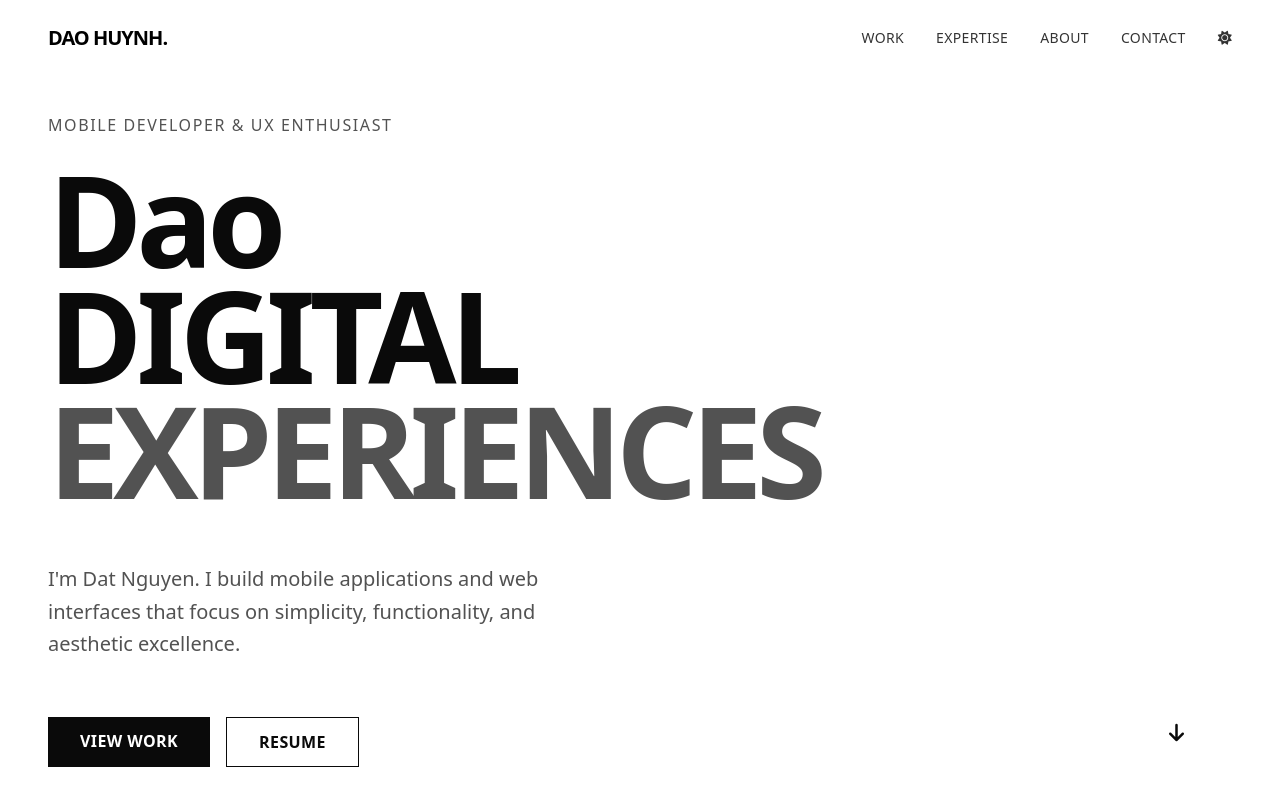
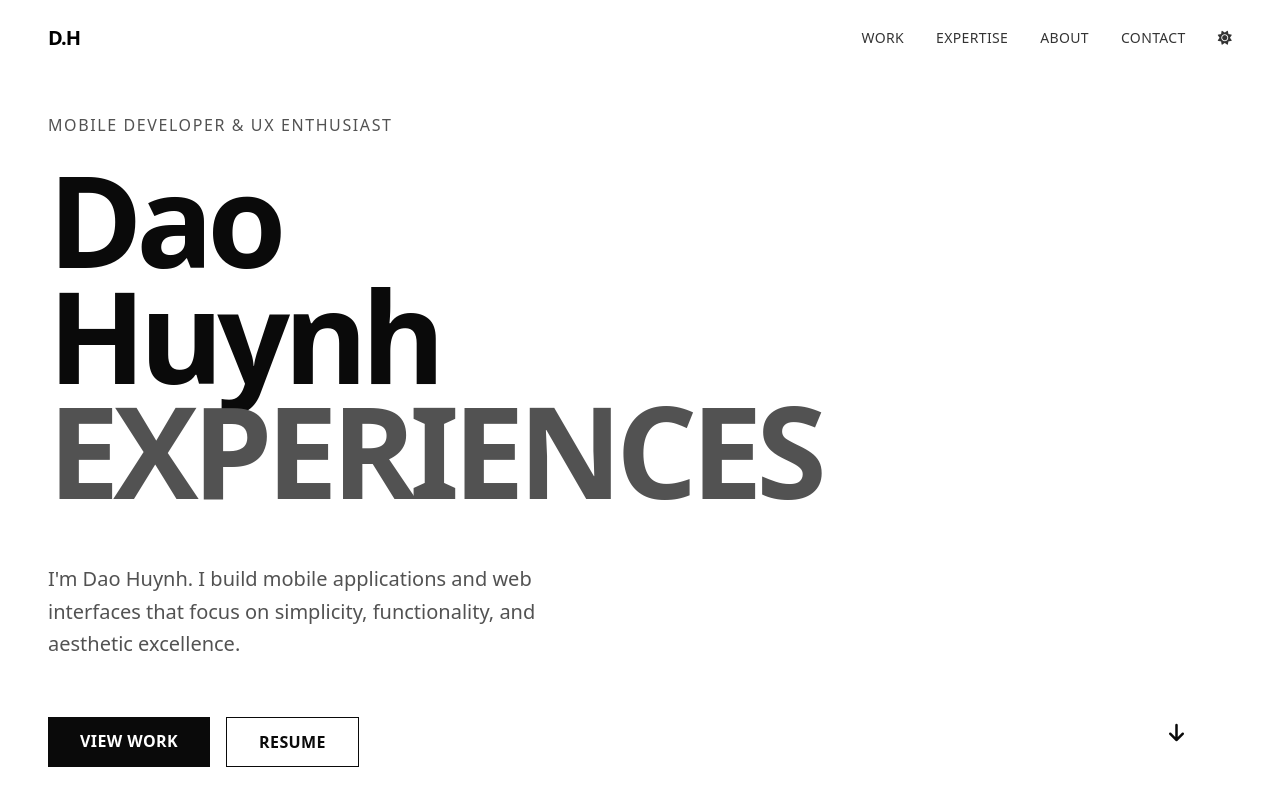
Before and after one commit to huynhngocdao90-alt/portfolio, a website built with Vite: page src/index.html in a window 1280 px wide. Shown: the top 800 px of the page. Built offline with nearby package versions, Linux system fonts and the light colour scheme; a web font is replaced by a local one.

Commit message:
Change name

```diff
--- a/src/index.html
+++ b/src/index.html
@@ -4,7 +4,7 @@
 <head>
   <meta charset="UTF-8" />
   <meta name="viewport" content="width=device-width, initial-scale=1.0" />
-  <title>Dao Huynh - UI/UX Designer & Developer</title>
+  <title>Dao Huynh - BA FULL-STACK</title>
   <link rel="icon" href="/favicon.ico" />
   <link rel="stylesheet" href="./style.css" />
   <link rel="preconnect" href="https://fonts.googleapis.com" />
@@ -29,7 +29,7 @@
   <!-- Navigation -->
   <header
     class="fixed top-0 left-0 w-full z-50 mix-blend-difference px-6 py-6 md:px-12 flex justify-between items-center bg-transparent backdrop-blur-sm text-white">
-    <a href="#hero" class="text-xl font-bold tracking-tighter uppercase">Dao Huynh.</a>
+    <a href="#hero" class="text-xl font-bold tracking-tighter uppercase">D.H</a>
     <nav class="hidden md:block">
       <ul
         class="flex gap-8 text-sm font-medium tracking-wide uppercase opacity-80 hover:opacity-100 transition-opacity">
@@ -63,12 +63,12 @@
           Enthusiast</p>
         <h1 class="text-6xl md:text-8xl lg:text-9xl font-black tracking-tighter leading-[0.9]">
           Dao <br />
-          DIGITAL <br />
+          Huynh <br />
           <span class="text-[var(--color-text-muted)]">EXPERIENCES</span>
         </h1>
         <div class="pt-8 max-w-xl text-lg md:text-xl text-[var(--color-text-muted)] leading-relaxed">
           <p>
-            I'm Dat Nguyen. I build mobile applications and web interfaces that focus on
+            I'm Dao Huynh. I build mobile applications and web interfaces that focus on
             simplicity, functionality, and aesthetic excellence.
           </p>
         </div>
```
